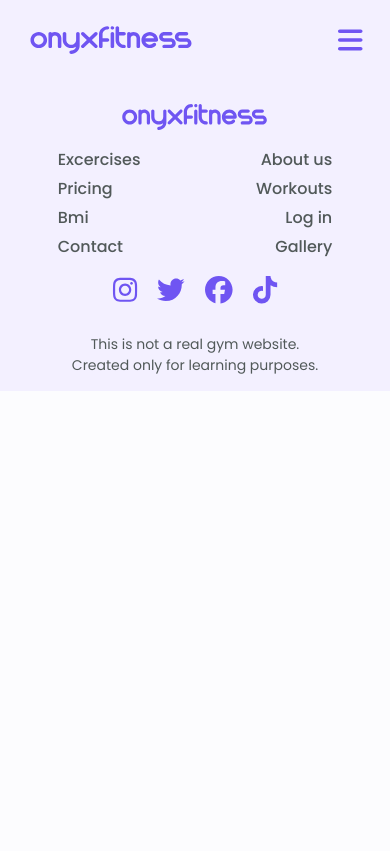
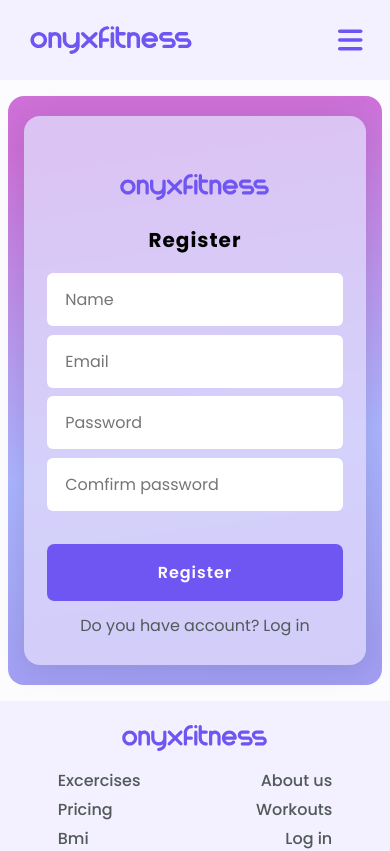
Before and after one commit to xFluzr/Onyx-Fitness, a React (Create React App) app: page /register in a window 390 px wide. Shown: the top 851 px of the page. Built offline with nearby package versions, Linux system fonts and the light colour scheme.

Commit message:
register page added

```diff
--- a/src/App.js
+++ b/src/App.js
@@ -10,7 +10,8 @@ import Excercise from './pages/Excercise';
 import Post from './pages/Post';
 import Offer from './pages/Offer';
 import About from './pages/About';
-import Login from './components/login/Login';
+import Login from './pages/Login';
+import Register from './pages/Register';
 
 const App = () => {
   return (
@@ -27,6 +28,7 @@ const App = () => {
             <Route path="/excercises" element={<Excercises />} />
             <Route path="/excercise/:id" element={<Excercise />} />
             <Route path="/login" element={<Login />} />
+            <Route path="/register" element={<Register />} />
           </Routes>
         <Footer />
       </BrowserRouter>
--- a/src/components/excercises/ExcerciseCard.js
+++ b/src/components/excercises/ExcerciseCard.js
@@ -10,6 +10,7 @@ const ExcerciseCard = ({img, alt, name, id, muscle}) => {
                     <img className="excercise-card__img"
                          src={img}
                          alt={alt}
+                         loading="lazy"
                     />
                 </figure>
                 <p className="excercise-card__name">
--- a/src/components/login/Login.js
+++ b/src/pages/Login.js
@@ -1,10 +1,10 @@
 import React from "react";
 import { Link } from "react-router-dom";
 
-import "../login/login.css";
+import "../pages/login.css";
 
-import Girl from "../../assets/login/girl.png"
-import Logo from "../../assets/logoname.svg";
+import Girl from "../assets/login/girl.png"
+import Logo from "../assets/logoname.svg";
 
 const Login = () => {
     return (
@@ -13,6 +13,11 @@ const Login = () => {
                 <div className="login__box">
                     <div className="login__form--background">
                         <div className="login__form--wrapper">
+                            <div className="test_login">
+                                Test account
+                                <p>email: test@gmail.com</p>
+                                <p>password: test123!</p>
+                            </div>
                             <img src={Logo} className="login__logo" alt="Onyx fitness"/>
                             <p className="login__header">Log in</p>
                             <input className="login__email" type="text" placeholder="Email"/>
@@ -22,13 +27,13 @@ const Login = () => {
                             <Link to="" className="login__button-google">Log in with Google</Link>
                             <div className="login__no-account">
                                 <p className="login__no-account--text">Don't have account?</p>
-                                <Link to="" className="login__register">Register</Link>
+                                <Link to="/register" className="login__register">Register</Link>
                             </div>
                         </div>
                     </div>
                     <div className="login__img--box">
                         <figure className="login__img--wrapper">
-                            <img className="login__img" src={Girl} alt="log in"/>
+                            <img className="login__img" src={Girl} alt="log in" loading="lazy"/>
                         </figure>
                     </div>
                 </div>
--- /dev/null
+++ b/src/pages/Register.js
@@ -0,0 +1,39 @@
+import React from "react";
+import { Link } from "react-router-dom";
+import "../pages/register.css"
+
+import Girl from "../assets/login/girl.png"
+import Logo from "../assets/logoname.svg";
+
+const Register = () => {
+    return (
+        <section id="register">
+            <div className="container">
+                <div className="register__box">
+                    <div className="register__form--background">
+                        <div className="register__form--wrapper">
+                            <img src={Logo} className="register__logo" alt="Onyx fitness"/>
+                            <p className="register__header">Register</p>
+                            <input className="register__email" type="text" placeholder="Name"/>
+                            <input className="register__email" type="text" placeholder="Email"/>
+                            <input className="register__email" type="text" placeholder="Password"/>
+                            <input className="register__password" type="password" placeholder="Comfirm password"/>
+                            <Link to="" className="register__button">Register</Link>
+                            <div className="register__no-account">
+                                <p className="register__no-account--text">Do you have account?</p>
+                                <Link to="/login" className="register__login">Log in</Link>
+                            </div>
+                        </div>
+                    </div>
+                    <div className="register__img--box">
+                        <figure className="register__img--wrapper">
+                            <img className="register__img" src={Girl} alt="log in" loading="lazy"/>
+                        </figure>
+                    </div>
+                </div>
+            </div>
+       </section>
+    )
+}
+
+export default Register;
--- /dev/null
+++ b/src/pages/login.css
@@ -0,0 +1,329 @@
+#login{
+    margin: 1rem 0.5rem;
+}
+
+.login__box{
+    border-radius: 4rem;
+    padding: 1.250rem 1.250rem;
+    background: rgb(205,112,215);
+    background: linear-gradient(172deg, rgba(205,112,215,1) 8%, rgba(170,180,254,1) 60%, rgba(161,157,242,1) 95%);
+    display: flex;
+    justify-content: space-between
+}
+
+.login__form--background{
+    background: rgba(223, 217, 250, 0.8);
+    box-shadow: 0 4px 30px rgba(0, 0, 0, 0.1);
+    backdrop-filter: blur(9.4px);
+    -webkit-backdrop-filter: blur(9.4px);
+    border-radius: 4rem;
+    overflow: hidden;
+    width: 49%;
+    padding: 2%;
+    display: flex;
+    align-items: flex-start;
+    justify-content: center;
+}
+
+.login__form--wrapper{
+    display: flex;
+    flex-direction: column;
+    align-items: center;
+    justify-content: center;
+    width: 475px;
+}
+
+.login__logo{
+    width: 45%;
+    margin-top: 10%;
+}
+
+.login__header{
+    margin-top: 12%;
+    margin-bottom: 4%;
+    font-weight: 700;
+    letter-spacing: 1px;
+    font-size: 1.250rem;
+}
+
+.login__email,
+.login__password{
+    border: 2px solid transparent;
+    padding: 0.750rem 1rem;
+    font-size: 1rem;
+    width: 100%;
+    margin-bottom: 2%;
+    border-radius: 0.375rem;
+    outline: none;
+    transition: all 300ms ease;
+}
+
+.login__email:hover,
+.login__password:hover,
+.login__email:active,
+.login__password:active,
+.login__email:focus,
+.login__password:focus{
+    border: 2px solid var(--purple);
+}
+
+.login__password-recovery{
+    text-decoration: none;
+    color: var(--light-gray);
+    align-self: flex-end;
+    transition: all 300ms ease;
+}
+
+.login__button,
+.login__button-google{
+    text-decoration: none;
+    padding: 1rem 0.5rem;
+    width: 100%;
+    font-size: 1.125rem;
+    letter-spacing: 1px;
+    font-weight: 600;
+    color: var(--background);
+    display: flex;
+    align-items: center;
+    justify-content: center;
+    border-radius: 0.450rem;
+    transition: all 300ms ease;
+}
+
+.login__button{
+    margin-top: 8%;
+    background-color: var(--purple);
+}
+
+.login__button-google{
+    margin-top: 0.5rem;
+    background-color: var(--dark);
+}
+
+.login__button:hover,
+.login__button-google:hover{
+    transform: scale(1.02);
+}
+
+.login__no-account{
+    display: flex;
+    margin-top: 0.5rem;
+}
+
+.login__no-account--text,
+.login__register{
+    color: var(--light-gray);
+}
+
+.login__register{
+    margin-left: 0.250rem;
+    text-decoration: none;
+    transition: all 300ms ease;
+}
+
+.login__password-recovery:hover,
+.login__register:hover{
+    opacity: 0.7;
+}
+
+.login__img--box{
+    width: 49%;
+    display: flex;
+    align-items: center;
+    justify-content: flex-end;
+}
+
+.login__img--wrapper{
+    width: 90%;
+    position: relative;
+    display: block;
+    padding-bottom: calc((870 / 618) * 100%);
+}
+
+.login__img{
+    object-fit: cover;
+    object-position: right;
+    position: absolute;
+    top: 0;
+    left: 0;
+    right: 0;
+    bottom: 0;
+    width: 100%;
+    height: 100%;
+}
+
+.test_login{
+    text-align: center;
+}
+
+@media screen and (max-width: 1200px) {
+    .login__box,
+    .login__form--background{
+        border-radius: 3rem;
+    }
+
+    .login__form--background{
+        width: 52%;
+    }
+
+    .login__form--wrapper{
+        width: 90%;
+    }
+
+    .login__img--box{
+        width: 46%;
+    }
+
+    .login__header {
+        margin-top: 10%;
+        margin-bottom: 4%;
+    }
+}
+
+@media screen and (max-width: 1024px) {
+    .login__box,
+    .login__form--background{
+        border-radius: 2rem;
+    }
+
+    .login__form--background{
+        width: 54%;
+    }
+
+    .login__form--wrapper{
+        width: 90%;
+    }
+
+    .login__img--box{
+        width: 44%;
+    }
+
+    .login__header {
+        margin-top: 8%;
+    }
+
+    .login__email, .login__password {
+        padding: 0.625rem 1rem;
+    }
+
+    .login__button, .login__button-google {
+        padding: 0.875rem 0.5rem;
+    }
+
+    .login__no-account--text,
+    .login__password-recovery,
+    .login__button, .login__button-google,
+    .login__email, .login__password,
+    .login__register{
+        font-size: 0.875rem;
+    }
+}
+
+@media screen and (max-width: 800px) {
+    .login__box,
+    .login__form--background{
+        border-radius: 1.5rem;
+    }
+
+    .login__img--box{
+        display: none;
+    }
+
+    .login__box{
+        justify-content: center;
+    }
+
+    .login__form--background {
+        padding: 6% 2%;
+        max-width: 475px;
+        width: 100%;
+    }
+
+    .login__form--wrapper{
+        width: 90%;
+    }
+
+    .login__logo {
+       width: 52%;
+    }
+
+    .login__no-account--text,
+    .login__password-recovery,
+    .login__button, .login__button-google,
+    .login__email, .login__password,
+    .login__register{
+        font-size: 1rem;
+    }
+
+    .login__header {
+        margin-bottom: 6%;
+    }
+
+    .login__email, .login__password {
+        padding: 0.750rem 1rem;
+    }
+
+    .login__button, .login__button-google {
+        padding: 1rem 0.5rem;
+    }
+}
+
+@media screen and (max-width: 425px) {
+    .login__box,
+    .login__form--background{
+        border-radius: 1rem;
+    }
+
+    .login__box{
+        padding: 1.250rem 1rem;
+    }
+
+    .login__form--background {
+        padding: 8% 2%;
+    }
+
+    .login__no-account--text,
+    .login__password-recovery,
+    .login__button, .login__button-google,
+    .login__email, .login__password,
+    .login__register{
+        font-size: 1rem;
+    }
+
+    .login__email, .login__password {
+        padding: 0.750rem 1rem;
+        margin-bottom: 3%;
+    }
+
+    .login__button, .login__button-google {
+        padding: 1rem 0.5rem;
+    }
+
+    .login__no-account{
+        margin-top: 0.750rem;
+    }
+}
+
+@media screen and (max-width: 320px) {
+    .login__box,
+    .login__form--background{
+        border-radius: 0.875rem;
+    }
+
+    .login__no-account--text,
+    .login__password-recovery,
+    .login__button, .login__button-google,
+    .login__email, .login__password,
+    .login__register{
+        font-size: 0.875rem;
+    }
+
+    .login__email, .login__password {
+        padding: 0.625rem 0.875rem;
+        margin-bottom: 3%;
+    }
+
+    .login__button, .login__button-google {
+        padding: 0.875rem 0.5rem;
+    }
+}
--- a/src/components/login/login.css
+++ b/src/pages/register.css
@@ -1,8 +1,8 @@
-#login{
+#register{
     margin: 1rem 0.5rem;
 }
 
-.login__box{
+.register__box{
     border-radius: 4rem;
     padding: 1.250rem 1.250rem;
     background: rgb(205,112,215);
@@ -11,7 +11,7 @@
     justify-content: space-between
 }
 
-.login__form--background{
+.register__form--background{
     background: rgba(223, 217, 250, 0.8);
     box-shadow: 0 4px 30px rgba(0, 0, 0, 0.1);
     backdrop-filter: blur(9.4px);
@@ -21,11 +21,11 @@
     width: 49%;
     padding: 2%;
     display: flex;
-    align-items: center;
+    align-items: flex-start;
     justify-content: center;
 }
 
-.login__form--wrapper{
+.register__form--wrapper{
     display: flex;
     flex-direction: column;
     align-items: center;
@@ -33,11 +33,12 @@
     width: 475px;
 }
 
-.login__logo{
+.register__logo{
     width: 45%;
+    margin-top: 10%;
 }
 
-.login__header{
+.register__header{
     margin-top: 12%;
     margin-bottom: 4%;
     font-weight: 700;
@@ -45,8 +46,8 @@
     font-size: 1.250rem;
 }
 
-.login__email,
-.login__password{
+.register__email,
+.register__password{
     border: 2px solid transparent;
     padding: 0.750rem 1rem;
     font-size: 1rem;
@@ -57,24 +58,16 @@
     transition: all 300ms ease;
 }
 
-.login__email:hover,
-.login__password:hover,
-.login__email:active,
-.login__password:active,
-.login__email:focus,
-.login__password:focus{
+.register__email:hover,
+.register__password:hover,
+.register__email:active,
+.register__password:active,
+.register__email:focus,
+.register__password:focus{
     border: 2px solid var(--purple);
 }
 
-.login__password-recovery{
-    text-decoration: none;
-    color: var(--light-gray);
-    align-self: flex-end;
-    transition: all 300ms ease;
-}
-
-.login__button,
-.login__button-google{
+.register__button{
     text-decoration: none;
     padding: 1rem 0.5rem;
     width: 100%;
@@ -89,57 +82,49 @@
     transition: all 300ms ease;
 }
 
-.login__button{
+.register__button{
     margin-top: 8%;
     background-color: var(--purple);
 }
 
-.login__button-google{
-    margin-top: 0.5rem;
-    background-color: var(--dark);
-}
-
-.login__button:hover,
-.login__button-google:hover{
+.register__button:hover{
     transform: scale(1.02);
 }
 
-.login__no-account{
+.register__no-account{
     display: flex;
     margin-top: 0.5rem;
 }
 
-.login__no-account--text,
-.login__register{
+.register__no-account--text,
+.register__login{
     color: var(--light-gray);
 }
 
-.login__register{
+.register__login{
     margin-left: 0.250rem;
     text-decoration: none;
     transition: all 300ms ease;
 }
-
-.login__password-recovery:hover,
-.login__register:hover{
+.register__login:hover{
     opacity: 0.7;
 }
 
-.login__img--box{
+.register__img--box{
     width: 49%;
     display: flex;
     align-items: center;
     justify-content: flex-end;
 }
 
-.login__img--wrapper{
+.register__img--wrapper{
     width: 90%;
     position: relative;
     display: block;
     padding-bottom: calc((870 / 618) * 100%);
 }
 
-.login__img{
+.register__img{
     object-fit: cover;
     object-position: right;
     position: absolute;
@@ -151,174 +136,174 @@
     height: 100%;
 }
 
+.test_register{
+    text-align: center;
+}
+
 @media screen and (max-width: 1200px) {
-    .login__box,
-    .login__form--background{
+    .register__box,
+    .register__form--background{
         border-radius: 3rem;
     }
 
-    .login__form--background{
+    .register__form--background{
         width: 52%;
     }
 
-    .login__form--wrapper{
+    .register__form--wrapper{
         width: 90%;
     }
 
-    .login__img--box{
+    .register__img--box{
         width: 46%;
     }
 
-    .login__header {
+    .register__header {
         margin-top: 10%;
         margin-bottom: 4%;
     }
 }
 
 @media screen and (max-width: 1024px) {
-    .login__box,
-    .login__form--background{
+    .register__box,
+    .register__form--background{
         border-radius: 2rem;
     }
 
-    .login__form--background{
+    .register__form--background{
         width: 54%;
     }
 
-    .login__form--wrapper{
+    .register__form--wrapper{
         width: 90%;
     }
 
-    .login__img--box{
+    .register__img--box{
         width: 44%;
     }
 
-    .login__header {
+    .register__header {
         margin-top: 8%;
     }
 
-    .login__email, .login__password {
+    .register__email, .register__password {
         padding: 0.625rem 1rem;
     }
 
-    .login__button, .login__button-google {
+    .register__button {
         padding: 0.875rem 0.5rem;
     }
 
-    .login__no-account--text,
-    .login__password-recovery,
-    .login__button, .login__button-google,
-    .login__email, .login__password,
-    .login__register{
+    .register__no-account--text,
+    .register__button,
+    .register__email, .register__password,
+    .register__login{
         font-size: 0.875rem;
     }
 }
 
 @media screen and (max-width: 800px) {
-    .login__box,
-    .login__form--background{
+    .register__box,
+    .register__form--background{
         border-radius: 1.5rem;
     }
 
-    .login__img--box{
+    .register__img--box{
         display: none;
     }
 
-    .login__box{
+    .register__box{
         justify-content: center;
     }
 
-    .login__form--background {
+    .register__form--background {
         padding: 6% 2%;
         max-width: 475px;
         width: 100%;
     }
 
-    .login__form--wrapper{
+    .register__form--wrapper{
         width: 90%;
     }
 
-    .login__logo {
+    .register__logo {
        width: 52%;
     }
 
-    .login__no-account--text,
-    .login__password-recovery,
-    .login__button, .login__button-google,
-    .login__email, .login__password,
-    .login__register{
+    .register__no-account--text,
+    .register__button,
+    .register__email, .register__password,
+    .register__login{
         font-size: 1rem;
     }
 
-    .login__header {
+    .register__header {
         margin-bottom: 6%;
     }
 
-    .login__email, .login__password {
+    .register__email, .register__password {
         padding: 0.750rem 1rem;
     }
 
-    .login__button, .login__button-google {
+    .register__button {
         padding: 1rem 0.5rem;
     }
 }
 
 @media screen and (max-width: 425px) {
-    .login__box,
-    .login__form--background{
+    .register__box,
+    .register__form--background{
         border-radius: 1rem;
     }
 
-    .login__box{
+    .register__box{
         padding: 1.250rem 1rem;
     }
 
-    .login__form--background {
+    .register__form--background {
         padding: 8% 2%;
     }
 
-    .login__no-account--text,
-    .login__password-recovery,
-    .login__button, .login__button-google,
-    .login__email, .login__password,
-    .login__register{
+    .register__no-account--text
+    .register__button,
+    .register__email, .register__password,
+    .register__login{
         font-size: 1rem;
     }
 
-    .login__email, .login__password {
+    .register__email, .register__password {
         padding: 0.750rem 1rem;
         margin-bottom: 3%;
     }
 
-    .login__button, .login__button-google {
+    .register__button {
         padding: 1rem 0.5rem;
     }
 
-    .login__no-account{
+    .register__no-account{
         margin-top: 0.750rem;
     }
 }
 
 @media screen and (max-width: 320px) {
-    .login__box,
-    .login__form--background{
+    .register__box,
+    .register__form--background{
         border-radius: 0.875rem;
     }
 
-    .login__no-account--text,
-    .login__password-recovery,
-    .login__button, .login__button-google,
-    .login__email, .login__password,
-    .login__register{
+    .register__no-account--text,
+    .register__button,
+    .register__email, .register__password,
+    .register__login{
         font-size: 0.875rem;
     }
 
-    .login__email, .login__password {
+    .register__email, .register__password {
         padding: 0.625rem 0.875rem;
         margin-bottom: 3%;
     }
 
-    .login__button, .login__button-google {
+    .register__button {
         padding: 0.875rem 0.5rem;
     }
 }
```
Also changed, not shown: src/assets/login/girl.png.
